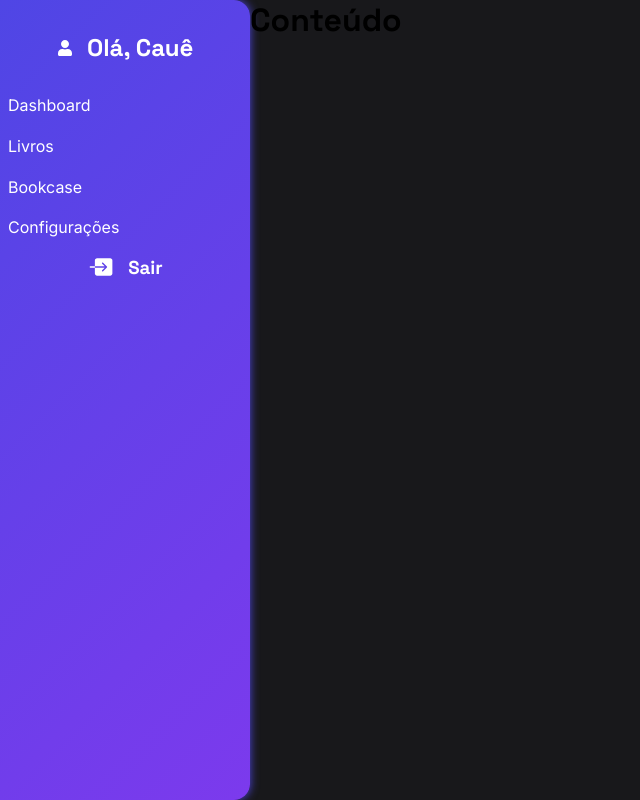
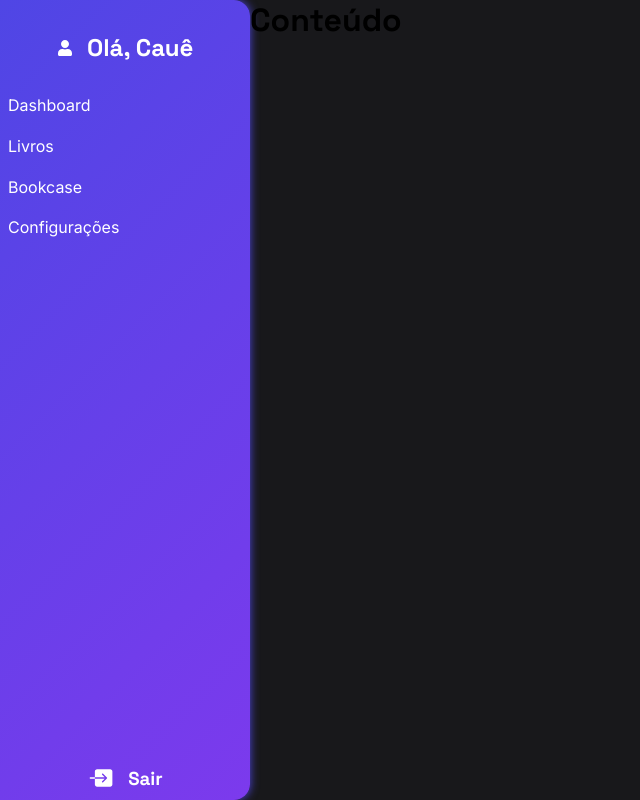
Before and after one commit to cauealb/biblioteca-front-simple, a React (Vite) app: page /dashboard in a window 1280 px wide. Shown: the whole page, without its empty margins (0-640 px from the left). Built offline with nearby package versions, Linux system fonts and the light colour scheme.

Commit message:
style: Ajustando sidebar layout

```diff
--- a/src/pages/Dashboard/DashboardPages.tsx
+++ b/src/pages/Dashboard/DashboardPages.tsx
@@ -7,6 +7,7 @@ export default function DashboardPages() {
         <>
             <div className={styles.container}>
                 <aside className={styles.sidebar}>
+                    <div className={styles.navSidebar}>
                         <div className={styles.contentuser}>
                             <FaUser />
                             <h2>Olá, Cauê</h2>
@@ -18,6 +19,8 @@ export default function DashboardPages() {
                             <a href="">Bookcase</a>
                             <a href="">Configurações</a>
                         </nav>
+
+                    </div>
 
                     <div className={styles.exit}>
                         <IoIosExit size={28} />
--- a/src/pages/Dashboard/style.module.css
+++ b/src/pages/Dashboard/style.module.css
@@ -25,15 +25,20 @@
     gap: 0.9rem;
 }
 
+.navSidebar {
+    flex: 1;
+}
+
 .exit {
     display: flex;
     justify-content: center;
     align-items: center;
-    justify-self: flex-end;
+    align-content: flex-end;
     gap: 0.8rem;
     cursor: pointer;
     padding: 0.5rem;
     transition: all 0.2s;
+    border-bottom-right-radius: 16px;
 }
 
 .exit:hover {
```
Lines whose indentation alone changed are shown as unchanged.
